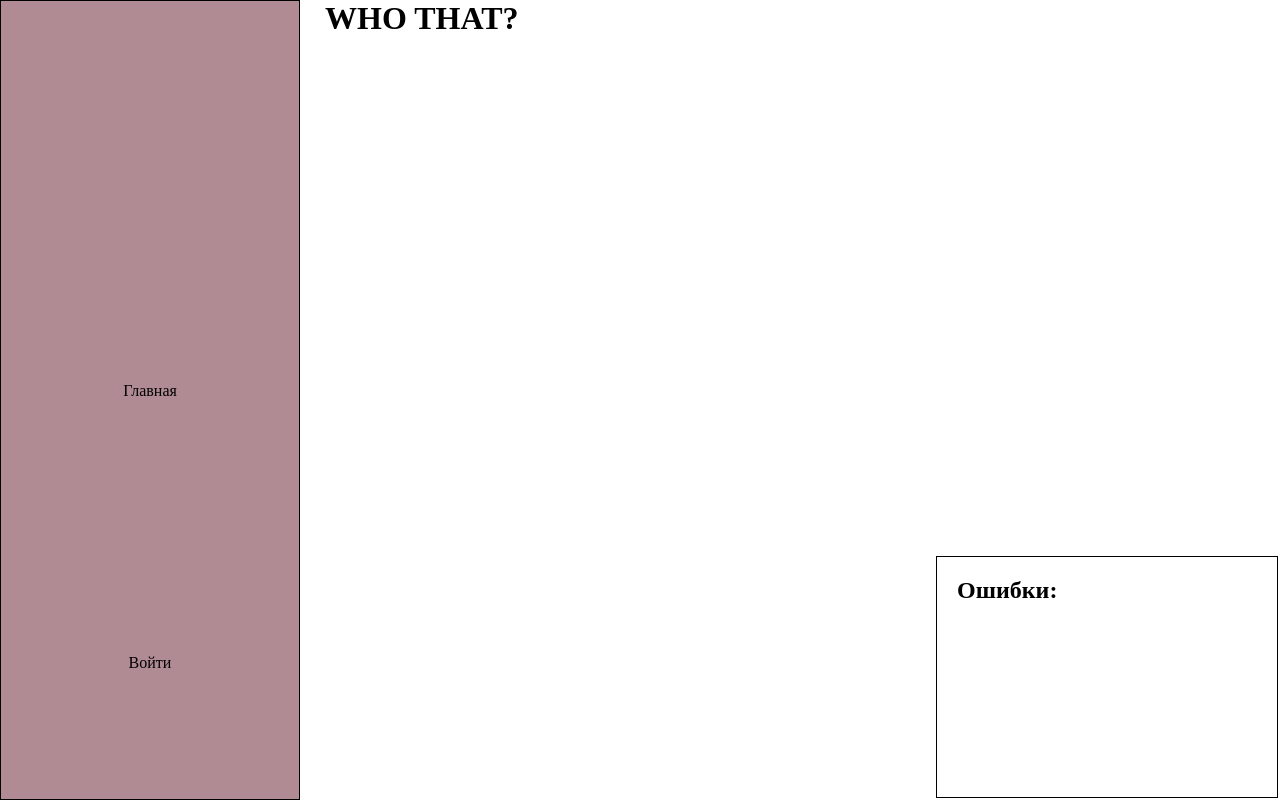
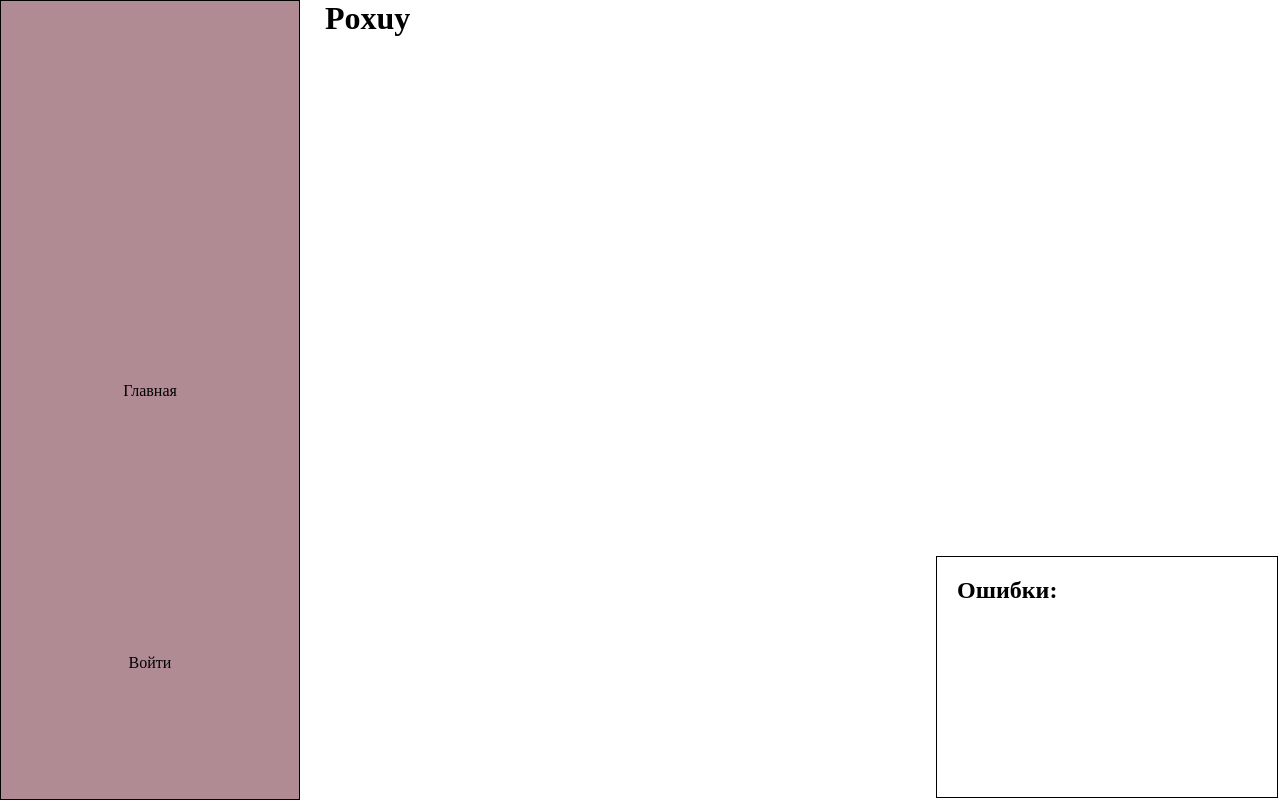
Before and after one commit to LoooMeN/reggio, a Flask app: page / in a window 1280 px wide. Run offline with Flask 2, Linux system fonts and the light colour scheme.

Commit message:
Update tsar.html

```diff
--- a/reggio/templates/tsar.html
+++ b/reggio/templates/tsar.html
@@ -1,5 +1,5 @@
 {% extends 'main.html' %}
 {% block body %}
-    <h1>WHO THAT?</h1>
+    <h1>Poxuy</h1>
     {% block child %}{% endblock %}
 {% endblock %}
```
